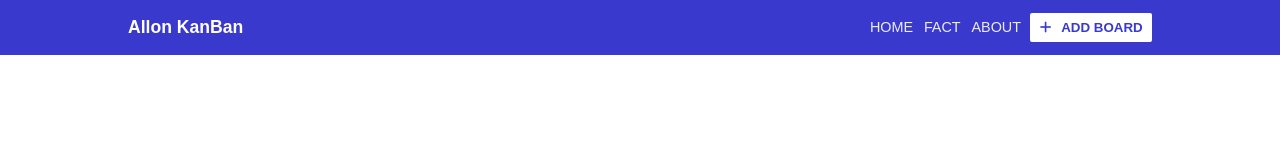
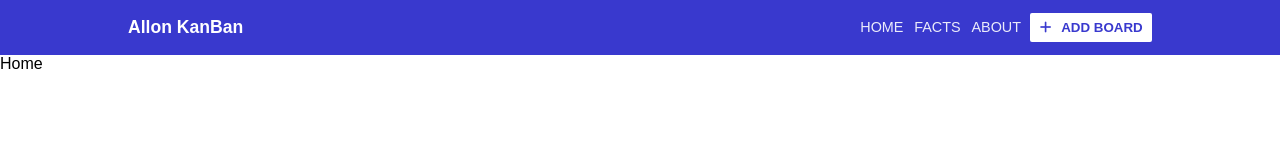
Before and after one commit to salissadiq/allon-kanban, a Vue app: page / in a window 1280 px wide. Shown: the top 160 px of the page. Built offline with nearby package versions, Linux system fonts and the light colour scheme.

Commit message:
Add navigation route

```diff
--- a/src/App.vue
+++ b/src/App.vue
@@ -1,6 +1,7 @@
 <template>
   <div>
     <Navbar />
+    <router-view />
   </div>
 </template>
 <script>
--- a/src/components/Navbar.vue
+++ b/src/components/Navbar.vue
@@ -2,9 +2,9 @@
     <div class="navbar container">
         <a href="" class="logo">Allon KanBan</a>
     <div class="nav-links">
-        <a href="">home</a>
-        <a href="">fact</a>
-        <a href="">about</a>
+        <router-link to="/">home</router-link>
+        <router-link to="/facts">facts</router-link>
+        <router-link to="/about">about</router-link>
         <button class="btn">
           <i class="fas fa-plus"></i>  add board
         </button>
--- a/src/router/index.js
+++ b/src/router/index.js
@@ -13,8 +13,12 @@
   {
     path: '/about',
     name: 'About',
-
-    component: () => import(/* webpackChunkName: "about" */ '@/views/About')
+    component: () => import('@/views/About')
+  },
+  {
+    path: '/facts',
+    name: 'Facts',
+    component: () => import('@/views/Fact')
   }
 ]
 
```
